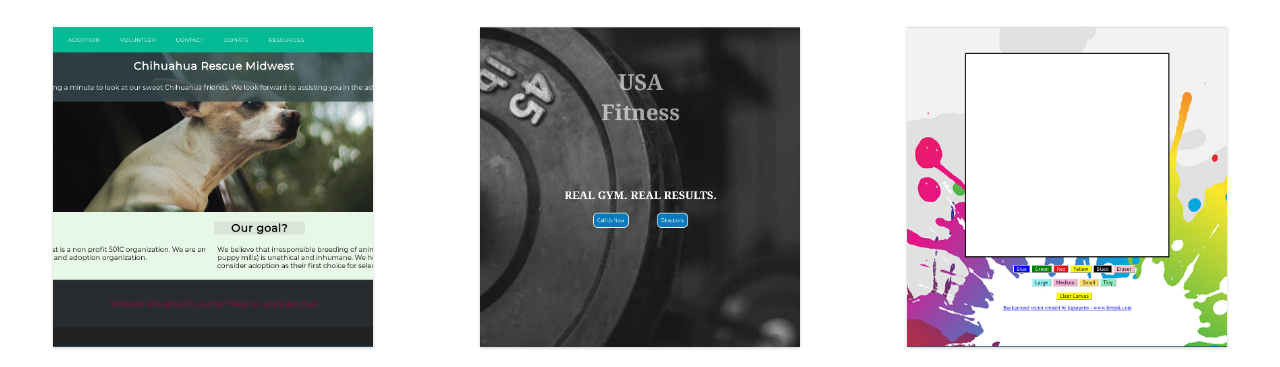
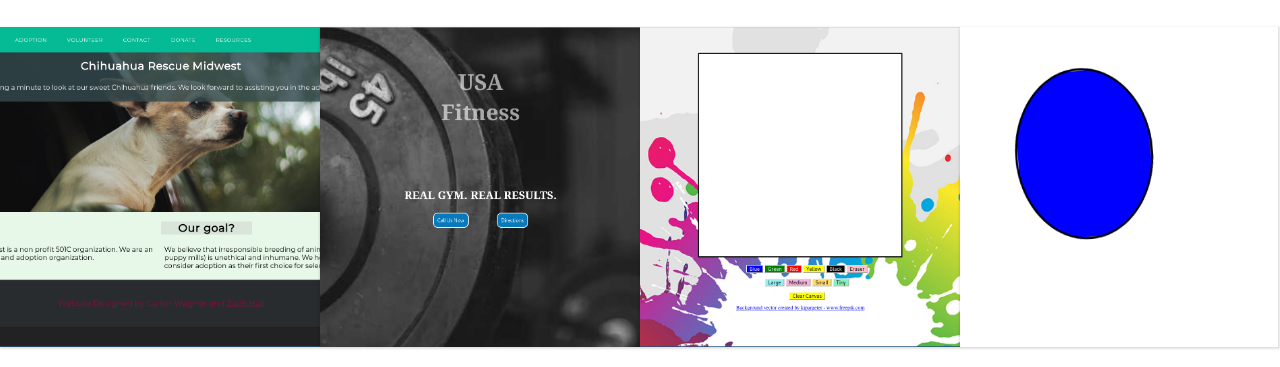
Before and after one commit to ZachJHall/personal-website-v6, a Gatsby site: page / in a window 1280 px wide. Shown: the part 535-902 px from the top of the page. Built offline with nearby package versions, Linux system fonts and the light colour scheme; Gatsby itself is replaced by a stand-in of ours.

Commit message:
Added spinAFriend card

```diff
--- a/src/components/projects.js
+++ b/src/components/projects.js
@@ -79,6 +79,14 @@ const Projects = () =>(
             liveU="https://zachjhall.github.io/digital-paint-board/"
             />
 
+            <ProjectCard
+            backgroundImg = {SpinAFriend}
+            title="Spin A Friend"
+            bio="Building useless stuff can be fun"
+            gitU="https://github.com/ZachJHall/spin-a-friend"
+            liveU="https://spinafriend.com/"
+            />
+
 
 
         </ProjectContainer>
```
